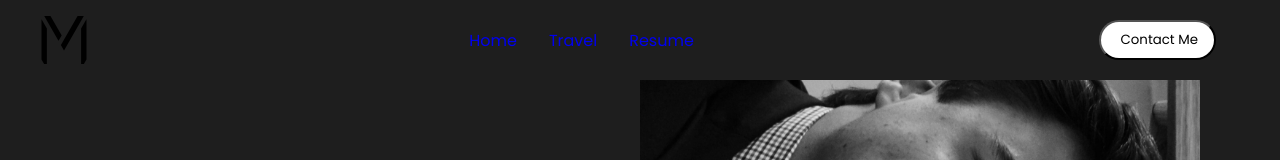
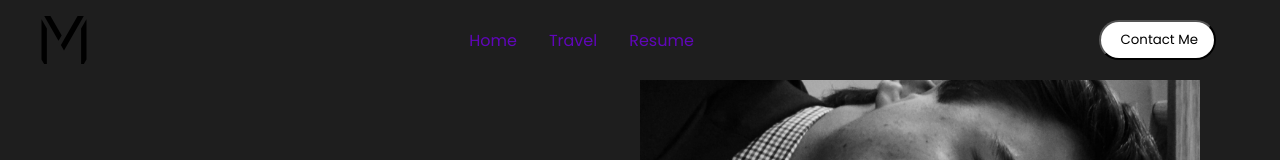
Before and after one commit to mitchneat/personalWebsite, a React (Create React App) app: page / in a window 1280 px wide. Shown: the top 160 px of the page. Built offline with nearby package versions, Linux system fonts and the light colour scheme.

Commit message:
adding color to navbar

```diff
--- a/src/components/navbar/navbar.css
+++ b/src/components/navbar/navbar.css
@@ -32,6 +32,7 @@
 .desktopMenuListItem{
     margin: 1rem;
     cursor: pointer;
+    color: rgb(96, 6, 185);
 }
 
 .desktopMenuListItem:hover{
```
